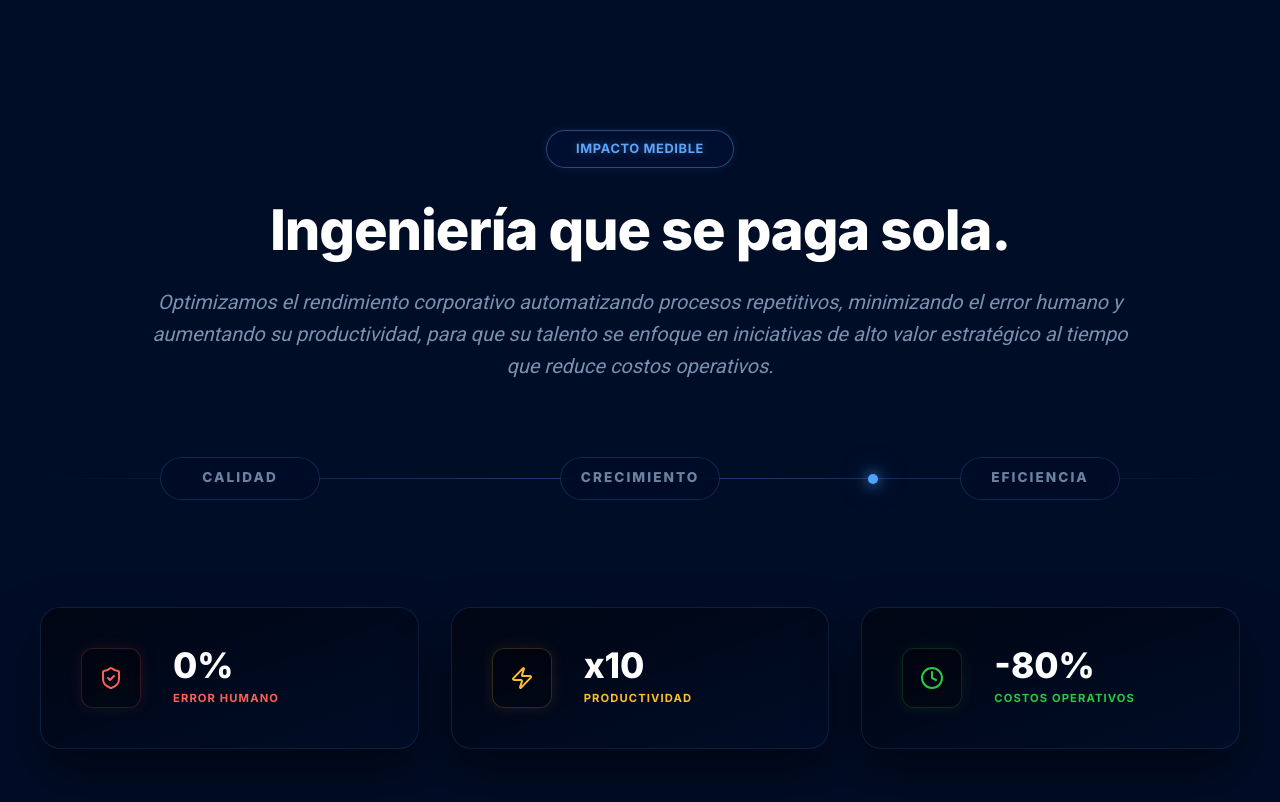
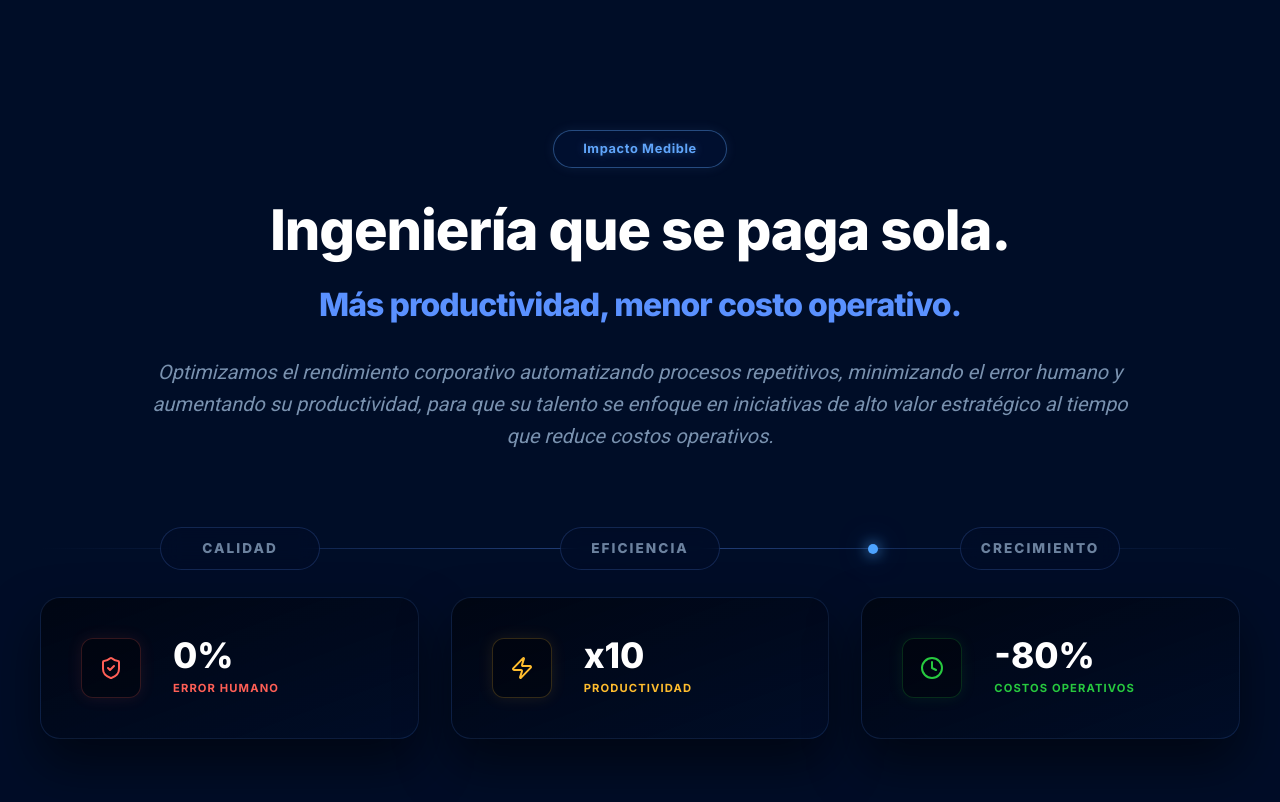
Before and after one commit to LuisRojas0923/Landing-Page-SOLID, a React (Vite) app: page / in a window 1280 px wide. Shown: the part 920-1722 px from the top of the page. Built offline with nearby package versions, Linux system fonts and the light colour scheme.

Commit message:
Results section polish: reordered bubbles, added synced subtitle, and reduced vertical spacing

```diff
--- a/src/pages/Home.css
+++ b/src/pages/Home.css
@@ -1365,7 +1365,7 @@ ul.window-inner-list {
     height: 1px;
     background: linear-gradient(90deg, transparent, rgba(90, 145, 255, 0.4), transparent);
     position: relative;
-    margin: 6rem 0 8rem;
+    margin: 6rem 0 3rem;
     display: flex;
     justify-content: space-around;
     align-items: center;
--- a/src/pages/Home.jsx
+++ b/src/pages/Home.jsx
@@ -198,7 +198,7 @@ const Home = () => {
             <section id="results" style={{ padding: '8rem 2rem', background: 'var(--deep-navy-200)' }}>
                 <div style={{ maxWidth: '1200px', margin: '0 auto', textAlign: 'center' }}>
                     <div className="impact-badge-container">
-                        <span className="impact-badge">IMPACTO MEDIBLE</span>
+                        <span className="impact-badge">Impacto Medible</span>
                     </div>
 
                     <h2 style={{
@@ -211,9 +211,21 @@ const Home = () => {
                         Ingeniería que se paga sola.
                     </h2>
 
+                    <p style={{
+                        color: 'var(--deep-navy-800)',
+                        fontSize: '2rem',
+                        fontWeight: '800',
+                        letterSpacing: '-0.03em',
+                        marginBottom: '2rem',
+                        lineHeight: '1.2',
+                        whiteSpace: 'nowrap'
+                    }}>
+                        Más productividad, menor costo operativo.
+                    </p>
+
                     <p className="method-desc" style={{
                         maxWidth: '1000px',
-                        margin: '0 auto 5rem',
+                        margin: '0 auto 4rem',
                         fontSize: '1.25rem',
                         opacity: 0.9,
                         color: 'rgba(180, 210, 240, 0.75)'
@@ -230,11 +242,11 @@ const Home = () => {
                                     transition={{ duration: 10, repeat: Infinity, ease: 'linear' }}
                                     onUpdate={(latest) => {
                                         const x = parseFloat(latest.left);
-                                        // Refined thresholds for smaller 160px capsules (approx 13.3% width)
-                                        // Triggers exactly when beam hits the new glass border
+                                        // Bubbles: Calidad (1st), Eficiencia (2nd), Crecimiento (3rd)
+                                        // Cards: Error (Red), Productividad (Amber), Costos (Green)
                                         if (x >= 10 && x <= 23.2) setActiveImpact('calidad');
-                                        else if (x >= 43.4 && x <= 56.6) setActiveImpact('crecimiento');
-                                        else if (x >= 76.7 && x <= 89.9) setActiveImpact('eficiencia');
+                                        else if (x >= 43.4 && x <= 56.6) setActiveImpact('eficiencia');
+                                        else if (x >= 76.7 && x <= 89.9) setActiveImpact('crecimiento');
                                         else setActiveImpact(null);
                                     }}
                                 />
@@ -242,11 +254,11 @@ const Home = () => {
                                 <div className={`glass-capsule ${activeImpact === 'calidad' ? 'active' : ''}`}>
                                     <span className="pill-item-label">CALIDAD</span>
                                 </div>
+                                <div className={`glass-capsule ${activeImpact === 'eficiencia' ? 'active' : ''}`}>
+                                    <span className="pill-item-label">EFICIENCIA</span>
+                                </div>
                                 <div className={`glass-capsule ${activeImpact === 'crecimiento' ? 'active' : ''}`}>
                                     <span className="pill-item-label">CRECIMIENTO</span>
-                                </div>
-                                <div className={`glass-capsule ${activeImpact === 'eficiencia' ? 'active' : ''}`}>
-                                    <span className="pill-item-label">EFICIENCIA</span>
                                 </div>
                             </div>
                         </div>
```
